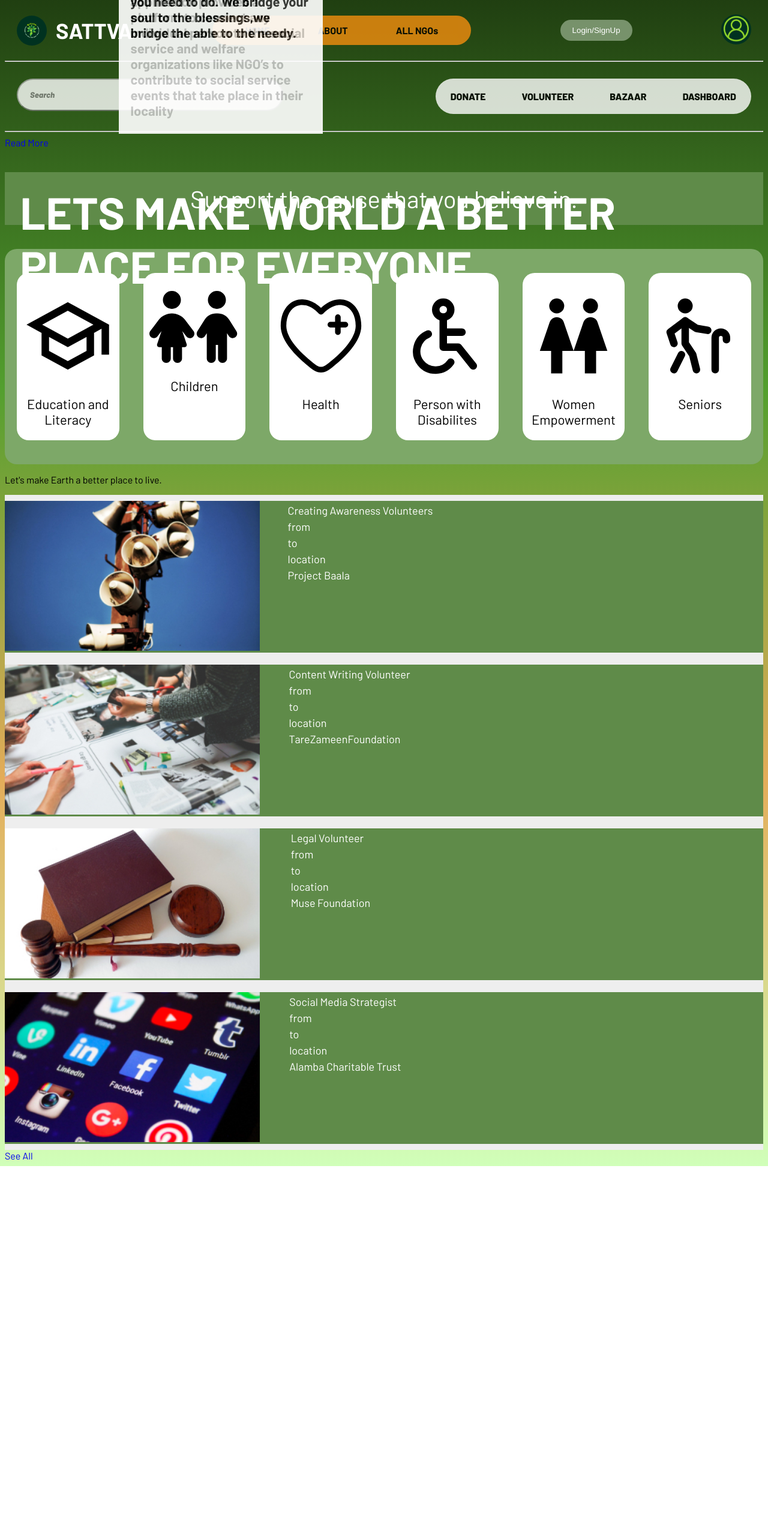
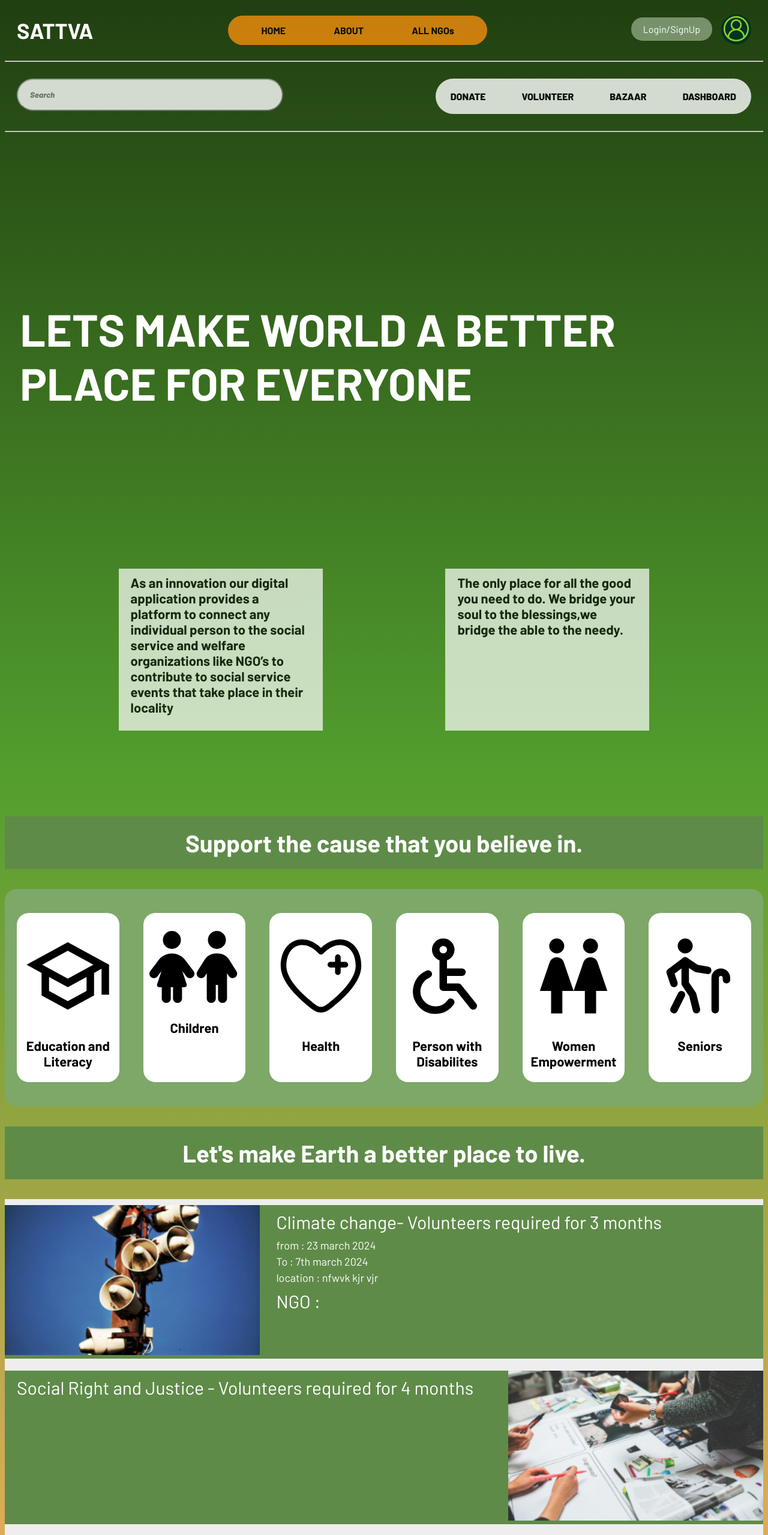
Before and after one commit to vanshjain99/ngo-connect-app, a plain HTML site: page Home.html in a window 1280 px wide. Shown: the top 2559 px of the page at 60% size. Before the commit the page ends 1944 px from the top, so only its background shows below. Drawn offline with Linux system fonts and the light colour scheme.

Commit message:
Update Home.html

```diff
--- a/Home.html
+++ b/Home.html
@@ -14,51 +14,51 @@
         <Nav class="header-nav">
            <section class="header-nav1">
             <div class="sattva-logo-title-header">
-                    <img class="sattva-logo" width="50px" height="50px" src="/assests/1.png" alt="Sattva Logo">
                 <h1 class="sattva-logo-title">SATTVA</h1>
             </div>
-            <div id="nav-1-menu">
+            <div id="nav-1-menu" class="nav-center">
                 <ul class="nav1-menu-list menu-list">
                     <li class="nav1-menu-items">
-                        <a class="nav1-menu-items-link"href="/Home.html">HOME</a>
+                        <a class="nav1-menu-items-link"href="Home.html">HOME</a>
                     </li>
                     <li class="nav1-menu-items">
-                        <a class="nav1-menu-items-link" href=".About">ABOUT</a>
+                        <a class="nav1-menu-items-link" href="About.html">ABOUT</a>
                     </li>
                     <li class="nav1-menu-items">
-                        <a class="nav1-menu-items-link" href="">
+                        <a class="nav1-menu-items-link" href="NGOs.html">
                             ALL NGOs
                         </a>
                     </li>
                 </ul>
             </div>
+            <div class="nav-right">
                 <div>
-            <button class="header-login">Login/SignUp</button>
+                <a href="" class="header-login">Login/SignUp</a>
                 </div>
                 <div>
-                <a class="header-personalinfo" href="/personalinfo.html">
+                    <a class="header-personalinfo" href="personalinfo.html">
                         <img class="profile-img"src="assests/2.png" width="50px" height="50px" alt="profileimage">
                     </a>
-
+                </div>
         </div>
            </section>
            <hr>
            <section class="header-nav2">
             <input class="header-searchbar" type="text" placeholder="Search">
-            <div class="header-nav2">
+            <div class="menu-flex-right">
                 <ul class="nav2-list">
                     <li class="nav2-list-items">
-                        <a href="/donate.html" class="nav2-list-items-links">DONATE</a>
+                        <a href="donate.html" class="nav2-list-items-links">DONATE</a>
                     </li>
 
                     <li class="nav2-list-items">
-                        <a href="/volunteer.html" class="nav2-list-items-links">VOLUNTEER</a>
+                        <a href="volunteer.html" class="nav2-list-items-links">VOLUNTEER</a>
                     </li>
                     <li class="nav2-list-items">
-                        <a href="/bazaar.html" class="nav2-list-items-links">BAZAAR</a>
+                        <a href="bazaar.html" class="nav2-list-items-links">BAZAAR</a>
                     </li>
                     <li class="nav2-list-items">
-                        <a href="/dashboard.html" class="nav2-list-items-links">DASHBOARD</a>
+                        <a href="dashboard.html" class="nav2-list-items-links">DASHBOARD</a>
                     </li>
                 </ul>
             </div>
@@ -68,97 +68,113 @@
     </header>
     <main>
         <article class="about-sattva">
-            <p class="about-title"><STRong>LETS MAKE WORLD A BETTER PLACE FOR EVERYONE</STRong></p>
+            <div class="col-12 bgimage">
+                <div class="about-title"><STRong>LETS MAKE WORLD A BETTER PLACE FOR EVERYONE</STRong></div>
                 <div class="about-paragraphs">
-                <p class="about-paraText">As an innovation our digital application provides a platform to connect any individual person to the social service and welfare organizations like NGO’s to contribute to social service events that take place in
-                    their locality</p>
-                <p class="about-paraText">The only place for all the good you need to do. We bridge your soul to the blessings,we bridge the able to the needy.</p>
+                    <div class="about-paraText">As an innovation our digital application provides a platform to connect any individual person to the social service and welfare organizations like NGO’s to contribute to social service events that take place in
+                        their locality</div>
+                    <div class="about-paraText-right">The only place for all the good you need to do. We bridge your soul to the blessings,we bridge the able to the needy.</div>
                 </div>
-            <a href="/about.html">Read More</a>
+            </div>
         </article>
-        <article class="cause">
-            <p class="cause-title">Support the cause that you believe in.</p>
+        <h2 class="cause-title">Support the cause that you believe in.<h1>
+            <article class="cause-gallery">
+
                 <div class="cause-scrollbar causde-menu cause-bar">
-                <div class="cause-item"><a href="volunteer.html"><img  class="cause-item-image" src="/assests/mdi--education-outline (1).svg" alt="Education and Literacy">
+                    <div class="cause-item"><a href="volunteer.html"><img  class="cause-item-image" src="assests/mdi--education-outline (1).svg" alt="Education and Literacy">
                     <p class="cause-item-text">Education and Literacy</p></a></div>
 
-                <div class="cause-item"><a href="volunteer.html"><img  class="cause-item-image" src="/assests/fa6-solid--children.svg" alt="Children">
+                    <div class="cause-item"><a href="volunteer.html"><img  class="cause-item-image" src="assests/fa6-solid--children.svg" alt="Children">
                     <p class="cause-item-text">Children</p></a></div>
 
-                <div class="cause-item"><a href="volunteer.html"><img  class="cause-item-image" src="/assests/solar--health-outline.svg" alt="Health">
+                    <div class="cause-item"><a href="volunteer.html"><img  class="cause-item-image" src="assests/solar--health-outline.svg" alt="Health">
                     <p class="cause-item-text">Health</p></a></div>
 
-                <div class="cause-item"><a href="volunteer.html"><img  class="cause-item-image" src="/assests/tabler--disabled.svg" alt="Person with Disabilities">
+                    <div class="cause-item"><a href="volunteer.html"><img  class="cause-item-image" src="assests/tabler--disabled.svg" alt="Person with Disabilities">
                     <p class="cause-item-text">Person with Disabilites</p></a></div>
 
-                <div class="cause-item"><a href="volunteer.html"><img  class="cause-item-image" src="/assests/mdi--women.svg" alt="Women Empowerment">
+                    <div class="cause-item"><a href="volunteer.html"><img  class="cause-item-image" src="assests/mdi--women.svg" alt="Women Empowerment">
                     <p class="cause-item-text"> Women Empowerment</p></a></div>
 
-                <div class="cause-item"><a href="volunteer.html"><img  class="cause-item-image" src="/assests/tabler--old.svg" alt="Senior">
+                    <div class="cause-item"><a href="volunteer.html"><img  class="cause-item-image" src="assests/tabler--old.svg" alt="Senior">
                     <p class="cause-item-text">Seniors</p></a></div>
                 </div>
 
             </article>
+
+
+       <h2 class="cause-title"> Let's make Earth a better place to live.<h1>
+
         <article class="volunteerlistings">
-            <p class="volunteerlistings-title">
-                Let's make Earth a better place to live.
-            </p>
+
 
             <div class="volunteerlist">
                 <div class="volunteerlist-items">
-                    <figure>
+                    <figure class="text-align-left">
                         <img class="volunteerlist-item-img" height="250px"
-                        width="250px" src="/assests/awarenesscampaignthumb.jpg" alt="">
+                        width="250px" src="assests/awarenesscampaignthumb.jpg" alt="">
                     </figure>
                     <div class="volunteerlist-item-para">
-                        <p>Creating Awareness Volunteers</p>
-                        <p>from</p>
-                        <p>to</p>
-                        <p>location</p>
-                        <p>Project Baala</p>
+                        <h2>Climate change- Volunteers required for 3 months</h2>
+                        <p>from : 23 march 2024</p>
+                        <p>To : 7th march 2024</p>
+                        <p>location : nfwvk kjr vjr</p>
+                        <h2>NGO :</h2>
                     </div>
                 </div>
                 <div class="volunteerlist-items">
-                    <figure>
-                        <img class="volunteerlist-item-img" height="250px" width="250px" src="/assests/contentmanagemntcreationthumb (1).jpg" alt="">
+                    <div class="volunteerlist-item-para">
+                        <h2>Social Right and Justice - Volunteers required for 4 months</h2>
+                    </div>
+                    <figure class="text-align-right">
+                        <img class="volunteerlist-item-img" height="250px" width="250px" src="assests/contentmanagemntcreationthumb (1).jpg" alt="">
+                    </figure>
+                </div>
+                <div class="volunteerlist-items">
+                    <figure class="text-align-left">
+                        <img class="volunteerlist-item-img" height="250px" width="250px" src="assests/legalthumb.jpg" alt="">
                     </figure>
                     <div class="volunteerlist-item-para">
-                        <p>Content Writing Volunteer</p>
-                        <p>from</p>
-                        <p>to</p>
-                        <p>location</p>
-                        <p>TareZameenFoundation</p>
+                        <h2>Education sector</h2>
                     </div>
                 </div>
                 <div class="volunteerlist-items">
-                    <figure>
-                        <img class="volunteerlist-item-img" height="250px" width="250px" src="/assests/legalthumb.jpg" alt="">
+
+                    <div class="volunteerlist-item-para">
+                        <h2>Healthcare</h2>
+                    </div>
+                    <figure class="text-align-right">
+                        <img class="volunteerlist-item-img" height="250px" width="250px" src="assests/image 3.png" alt="">
+                    </figure>
+                </div>
+                <div class="volunteerlist-items">
+                    <figure class="text-align-left">
+                        <img class="volunteerlist-item-img" height="250px" width="250px" src="assests/socialmediastrategythumb.jpg" alt="">
                     </figure>
                     <div class="volunteerlist-item-para">
-                        <p>Legal Volunteer</p>
-                        <p>from</p>
-                        <p>to</p>
-                        <p>location</p>
-                        <p>Muse Foundation</p>
-                    </div>
-                </div>
-                <div class="volunteerlist-items">
-                    <figure>
-                        <img class="volunteerlist-item-img" height="250px" width="250px" src="/assests/socialmediastrategythumb.jpg" alt="">
-                    </figure>
-                    <div class="volunteerlist-item-para">
-                        <p>Social Media Strategist</p>
-                        <p>from</p>
-                        <p>to</p>
-                        <p>location</p>
-                        <p>Alamba Charitable Trust</p>
+                        <h2>Environment and sustainbilty</h2>
                     </div>
                 </div>
             </div>
-            <a href="volunteer.html">See All</a>
+           <div class="green color">
+            <a href="volunteer.html" class="text-align-right">See More</a>
+           </div>
 
         </article>
     </main>
+
+    <article class="cause-gallery">
+
+        <div class="fourbox">
+            <div class="fourbox-item height250">&nbsp;</div>
+            <div class="fourbox-item height250">&nbsp;</div>
+            <div class="fourbox-item height250">&nbsp;</div>
+            <div class="fourbox-item height250">&nbsp;</div>
+
+
+        </div>
+
+    </article>
     <footer>
 
     </footer>
```
Lines whose indentation alone changed are shown as unchanged.
